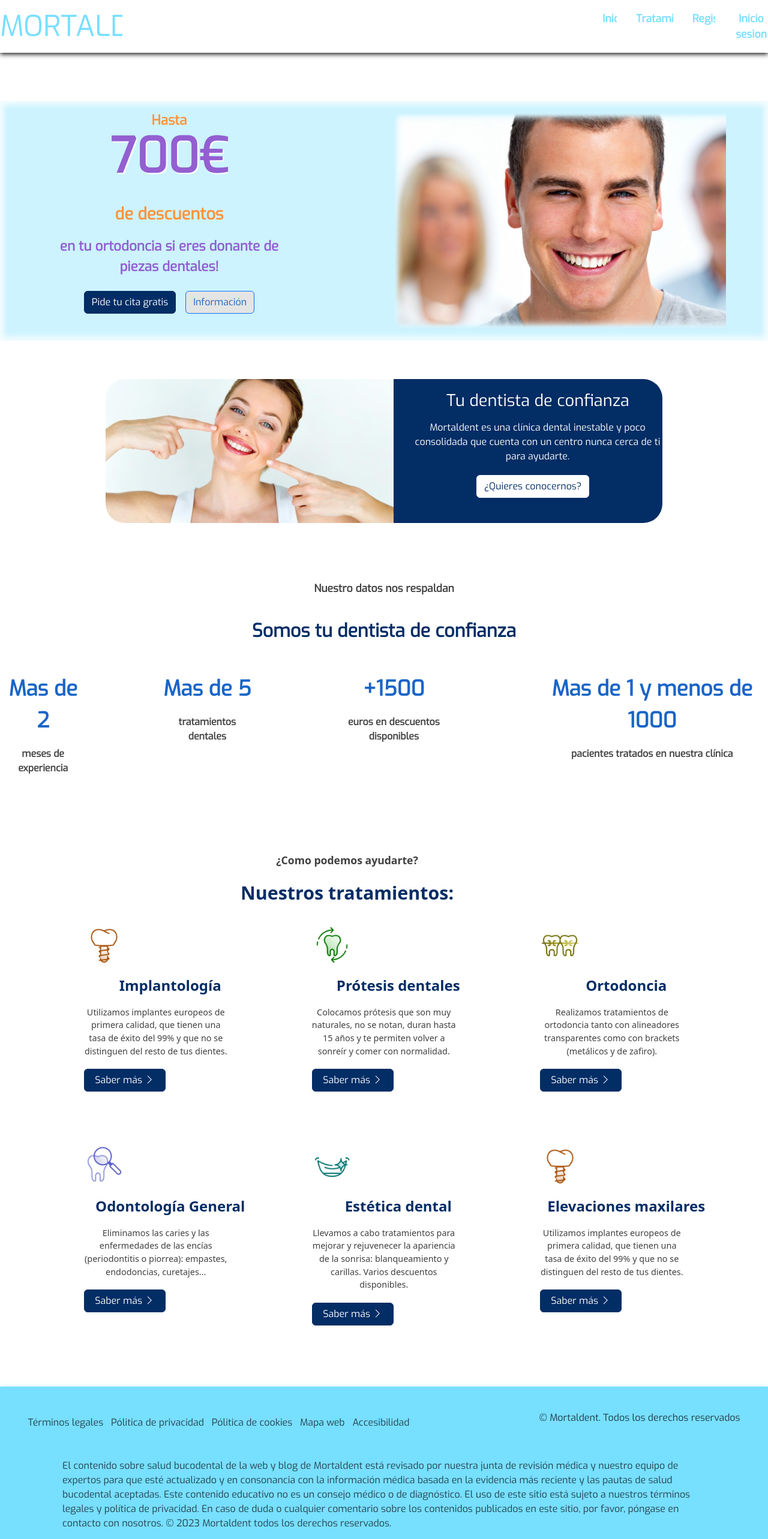
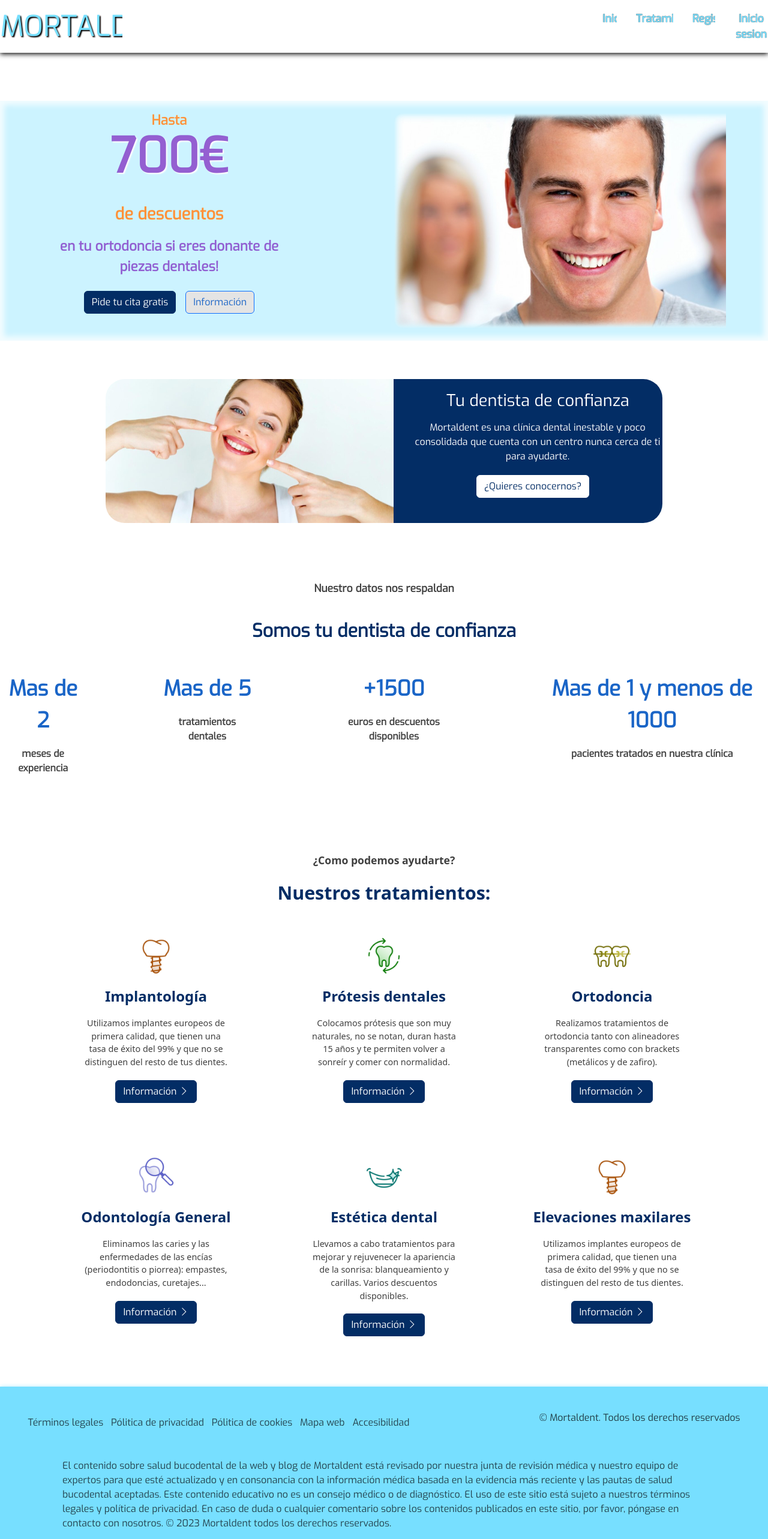
Before and after one commit to RompeTecla/proyectoFrontendClinicaDentalFSD0423MortalDent, a React (Vite) app: page / in a window 1280 px wide. Shown: the top 2566 px of the page at 60% size. Built offline with nearby package versions, Linux system fonts and the light colour scheme.

Commit message:
FEAT: Add userSlice for Login and Logout actions.

```diff
--- a/src/common/Card/Card.css
+++ b/src/common/Card/Card.css
@@ -1,19 +1,16 @@
 .cont-treatment-1{
-    margin-left: 2rem;
     width: 23rem;
     height: 23rem;
     box-shadow: 0px 0px 4px 0px rgba(255, 255, 255, 0.363);
     transition: all 0.3s ease-in-out;
     border-radius: 1rem;
-
 }
-
 .cont-all{
     display: flex;
+    align-items: center;
+    justify-content: center;
     flex-direction: column;
     position: relative;
-    left: 7%;
-    top: -5%;
 }
 
 .imgLogo{
@@ -59,7 +56,6 @@
     }
     .title-treatment-1{
         font-size: 1.2rem;
-
         width: 14rem;
     }
     .text-treatment-1{
--- a/src/common/Card/Card.jsx
+++ b/src/common/Card/Card.jsx
@@ -9,7 +9,7 @@ export const CardComponent = ({ image, showButton, title, text }) => {
             <img className='imgLogo' src={image} alt=""/>
             <div className='title-treatment-1'>{title}</div>
             <p className='text-treatment-1'>{text}</p>
-            {showButton && <Button className='appointment-btn'>Saber más <i className="bi bi-chevron-right"></i></Button>}
+            {showButton && <Button className='appointment-btn'>Información <i className="bi bi-chevron-right"></i></Button>}
         </div>
     </div>
   );
--- a/src/common/Navbar/NavBar.jsx
+++ b/src/common/Navbar/NavBar.jsx
@@ -9,7 +9,7 @@ export const NavBar = () => {
     <Navbar className="all-nav">
       <div className="row-nav">
         <div className="mortaldent">
-          <div className="link-title">MORTALDENT</div>
+          <div className="navbarTitle">MORTALDENT</div>
         </div>
         <>
           <div className="nav-init">
--- a/src/common/Navbar/Navbar.css
+++ b/src/common/Navbar/Navbar.css
@@ -14,22 +14,23 @@ body {
   display: flex;
   gap: 50rem;
   align-items: center;
+
 }
 .nav-init {
   font-family: "Exo", sans-serif;
   font-size: 1.1rem;
   color: rgb(119, 223, 255);
-  filter: drop-shadow(0px 0px 1px #ffffff);
   display: flex;
   gap: 2rem;
   font-weight: 600;
   cursor: pointer;
 }
-.link-title {
+.navbarTitle {
   font-family: "Exo", sans-serif;
   font-size: 3rem;
   color: rgb(119, 223, 255);
   filter: drop-shadow(0px 0px 2px #ffffff);
+  text-shadow: 2px 2px 2px rgb(0, 0, 0);
 }
 
 /* MEDIA QUERIES PARA LA NAVBAR */
--- a/src/common/Navigator/Navigator.css
+++ b/src/common/Navigator/Navigator.css
@@ -0,0 +1,3 @@
+.navigatorDesign {
+    text-shadow: 0px 0px 1px rgb(0, 0, 0);
+}
--- a/src/pages/Home/Home.css
+++ b/src/pages/Home/Home.css
@@ -10,7 +10,6 @@
 }
 .allHome {
   margin-top: 5rem;
-  /* background-image: url(../../assets/img/backgroundAll.jfif); */
 }
 
 .offerContainerHome {
@@ -24,7 +23,6 @@
 }
 .offer {
   width: 25rem;
-  /* margin-left: 5rem; */
   display: flex;
   flex-direction: column;
   justify-content: center;
@@ -178,15 +176,21 @@
   align-items: center;
 }
 .ourServices{
-  width: 60%;
+  width: 100%;
   margin: 0;
   display: flex;
   position: relative;
-  left: 15.2%;
   flex-direction: column;
   margin-top: 7rem;
 }
+.cardServices{
+  display: flex;
+  justify-content: center;
+}
 .imgLogo{
+  display: flex;
+  align-items: center;
+  justify-content: center;
   width: 4.2rem;
   margin-top: 3rem;
 }
@@ -194,6 +198,7 @@
   margin-bottom: 4rem;
 }
 
+/* MEDIA QUERIES DE HOME */
 
 @media (max-width: 1600px) {
 }
--- a/src/pages/Home/Home.jsx
+++ b/src/pages/Home/Home.jsx
@@ -106,7 +106,7 @@ export const Home = () => {
           <Row className="flex-row d-flex ">
             <Col md={6} lg={6} xl={4} xxl={4} className="cardServices">
               <CardComponent
-                image={implantImage}
+                image={implantImage} className="imgLogo"
                 showButton={true}
                 title="Implantología"
                 text="Utilizamos implantes europeos de primera calidad, que tienen una tasa de éxito del 99% y que no se distinguen del resto de tus dientes."
@@ -114,7 +114,7 @@ export const Home = () => {
             </Col>
             <Col md={6} lg={6} xl={4} xxl={4} className="cardServices">
               <CardComponent
-                image={dentalProtesis}
+                image={dentalProtesis} className="imgLogo"
                 showButton={true}
                 title="Prótesis dentales"
                 text="Colocamos prótesis que son muy naturales, no se notan, duran hasta 15 años y te permiten volver a sonreír y comer con normalidad."
@@ -122,7 +122,7 @@ export const Home = () => {
             </Col>
             <Col md={6} lg={6} xl={4} xxl={4} className="cardServices">
               <CardComponent
-                image={orthodontic}
+                image={orthodontic} className="imgLogo"
                 showButton={true}
                 title="Ortodoncia"
                 text="Realizamos tratamientos de ortodoncia tanto con alineadores transparentes como con brackets (metálicos y de zafiro)."
@@ -139,7 +139,7 @@ export const Home = () => {
               className="cardServices lastRowServices"
             >
               <CardComponent
-                image={odontology}
+                image={odontology} className="imgLogo"
                 showButton={true}
                 title="Odontología General"
                 text="Eliminamos las caries y las enfermedades de las encías (periodontitis o piorrea): empastes, endodoncias, curetajes..."
@@ -147,7 +147,7 @@ export const Home = () => {
             </Col>
             <Col md={6} lg={6} xl={4} xxl={4} className="cardServices">
               <CardComponent
-                image={smileDesign}
+                image={smileDesign} className="imgLogo"
                 showButton={true}
                 title="Estética dental"
                 text="Llevamos a cabo tratamientos para mejorar y rejuvenecer la apariencia de la sonrisa: blanqueamiento y carillas. Varios descuentos disponibles."
@@ -155,7 +155,7 @@ export const Home = () => {
             </Col>
             <Col md={6} lg={6} xl={4} xxl={4} className="cardServices">
               <CardComponent
-                image={implantImage}
+                image={implantImage} className="imgLogo"
                 showButton={true}
                 title="Elevaciones maxilares"
                 text="Utilizamos implantes europeos de primera calidad, que tienen una tasa de éxito del 99% y que no se distinguen del resto de tus dientes."
```
Also changed, not shown: src/pages/userSlice.js (+28 -1 lines).
